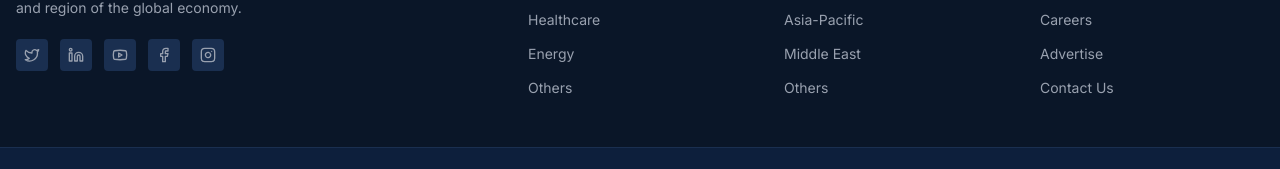
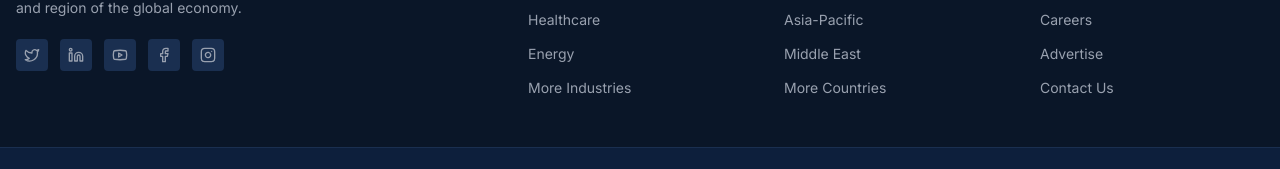
Before and after one commit to thepridetime/thepridetime, a React (Vite) app: page / in a window 1280 px wide. Shown: the part 3496-3665 px from the top of the page. Built offline with nearby package versions, Linux system fonts and the light colour scheme.

Commit message:
code update

```diff
--- a/src/app/components/Footer.tsx
+++ b/src/app/components/Footer.tsx
@@ -51,7 +51,7 @@ export function Footer() {
               Industries
             </h4>
             <ul className="space-y-2.5">
-              {["Technology", "Finance", "Healthcare", "Energy", "Others"].map(item => (
+              {["Technology", "Finance", "Healthcare", "Energy", "More Industries"].map(item => (
                 <li key={item}>
                   <Link to={`/category/${item.toLowerCase().replace(" ", "-")}`} className="text-sm text-gray-400 hover:text-[#00d4ff] transition-colors">
                     {item}
@@ -66,7 +66,7 @@ export function Footer() {
               Regions
             </h4>
             <ul className="space-y-2.5">
-              {["North America", "Europe", "Asia-Pacific", "Middle East", "Others"].map(item => (
+              {["North America", "Europe", "Asia-Pacific", "Middle East", "More Countries"].map(item => (
                 <li key={item}>
                   <Link to={`/region/${item.toLowerCase().replace(" ", "-")}`} className="text-sm text-gray-400 hover:text-[#00d4ff] transition-colors">
                     {item}
```
